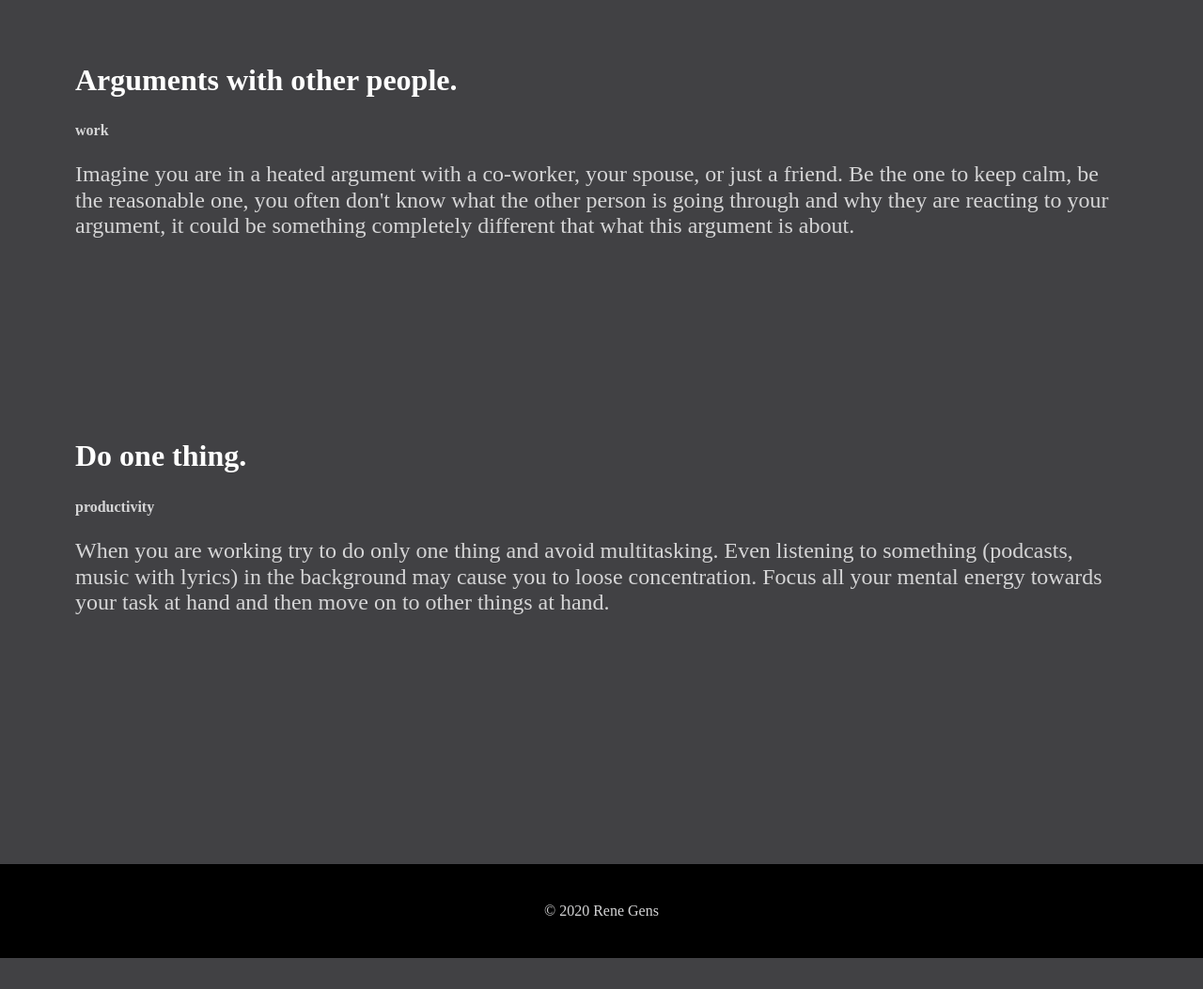
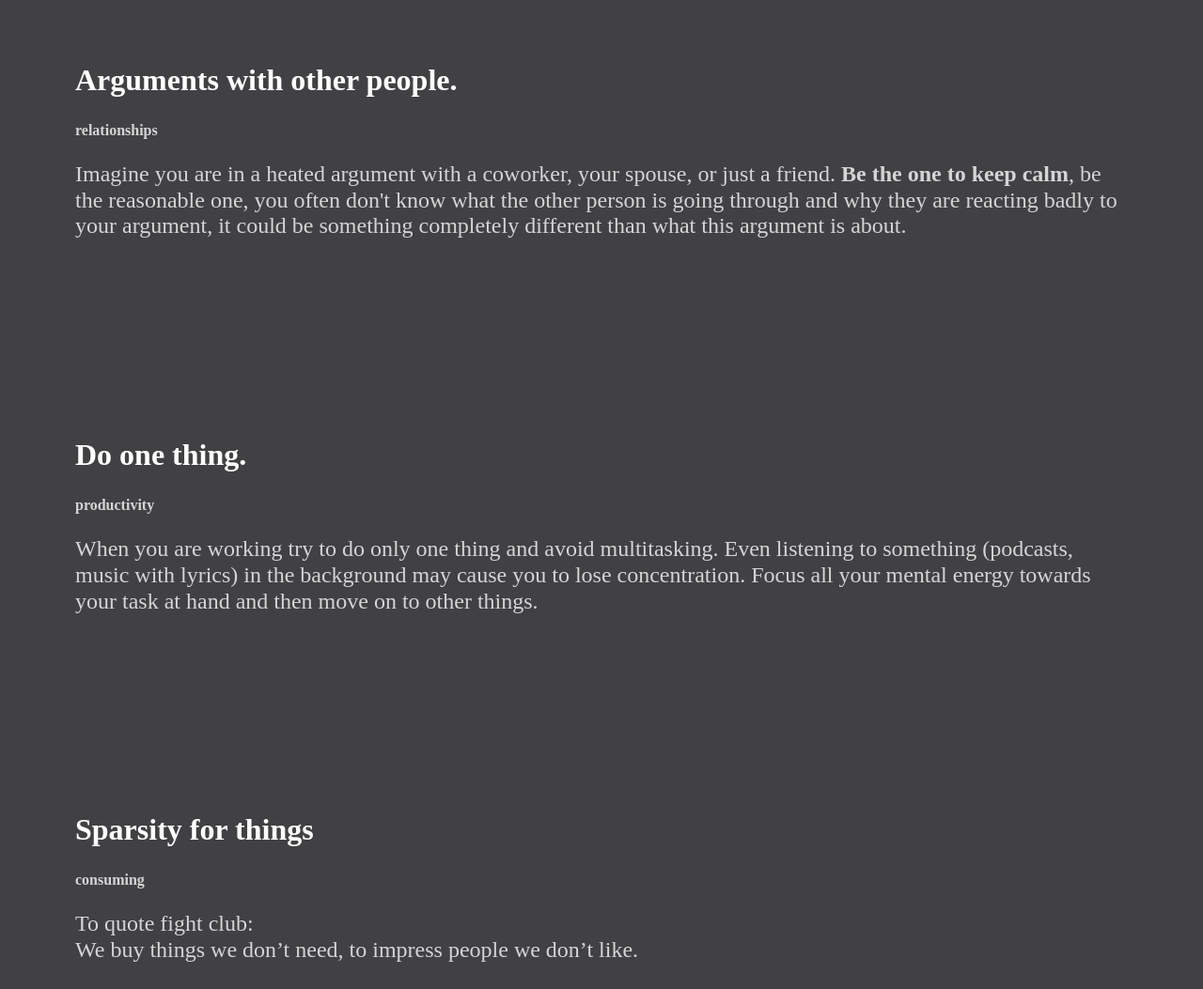
Before and after one commit to AlexandrosVasileiou/advice.com, a Gatsby site: page / in a window 1280 px wide. Shown: the part 1000-2053 px from the top of the page at 94% size. Before the commit the page ends 2020 px from the top, so only its background shows below. Built offline with nearby package versions, Linux system fonts and the light colour scheme; Gatsby itself is replaced by a stand-in of ours.

Commit message:
Enable formatting inside json

```diff
--- a/src/assets/content.js
+++ b/src/assets/content.js
@@ -1,17 +1,27 @@
 export let posts = [
   {
     title: "Arguments with other people.",
-    tag: "work",
-    content: "Imagine you are in a heated argument with a co-worker, your spouse, " +
-      "or just a friend. Be the one to keep calm, be the reasonable one, you often don't " +
-      "know what the other person is going through and why they are reacting to your argument, " +
-      "it could be something completely different that what this argument is about.",
+    tag: "relationships",
+    content: "Imagine you are in a heated argument with a coworker, your spouse, or just a friend. <b>Be the one to keep calm</b>, be the reasonable one, you often don't know what the other person is going through and why they are reacting badly to your argument, it could be something completely different than what this argument is about.",
   },
   {
     title: "Do one thing.",
     tag: "productivity",
-    content: "When you are working try to do only one thing and avoid multitasking. " +
-      "Even listening to something (podcasts, music with lyrics) in the background may cause you to loose concentration. " +
-      "Focus all your mental energy towards your task at hand and then move on to other things at hand.",
+    content: "When you are working try to do only one thing and avoid multitasking. Even listening to something (podcasts, music with lyrics) in the background may cause you to lose concentration. Focus all your mental energy towards your task at hand and then move on to other things.",
+  },
+  {
+    title: "Sparsity for things",
+    tag: "consuming",
+    content: "To quote fight club: <br>We buy things we don’t need, to impress people we don’t like.",
+  },
+  {
+    title: " Intermittent fasting is the way to go",
+    tag: "health",
+    content: "This advice needs to start with a disclaimer, if you have a medical condition, you are very lean, a bearing woman or in general have any medical condition consult with your physician first. <p>Fasting is the process of depriving your body of food during a particular window of time which is usually at least 16 hours and at most 24 hours. In this time frame you may not eat anything or drink something that has calories (coffee, water is acceptable). The benefits of this to give your body a break from metabolising food all day, it helps to kick your body into ketosis and starts the autophagy procedure.</p> <br>The gist is don’t eat it will make you leaner, look younger and may prevent some forms of cancer.",
+  },
+  {
+    title: "Sleep is good for you",
+    tag: "health",
+    content: "Get at least 7 hours of sleep. What is considered normal for human beings is from 7-9 hours. You need so much sleep in order your body and brain will be able to work at best.",
   },
 ]
--- a/src/components/post/post.js
+++ b/src/components/post/post.js
@@ -1,12 +1,16 @@
 import React from "react"
 import "./post.scss"
+
+function createMarkup(content) {
+  return { __html: content }
+}
 
 const Post = (props) => {
   return (
     <article>
       <h2>{props.post.title}</h2>
       <h3>{props.post.tag}</h3>
-      <p>{props.post.content}</p>
+      <p dangerouslySetInnerHTML={createMarkup(props.post.content)}/>
     </article>
   )
 }
```
